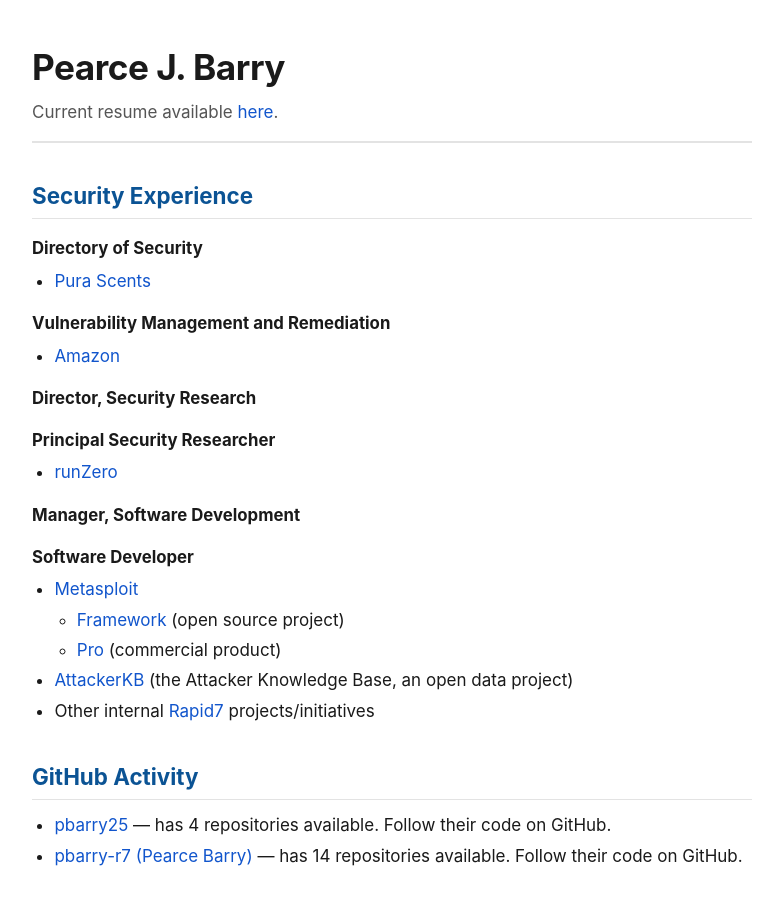
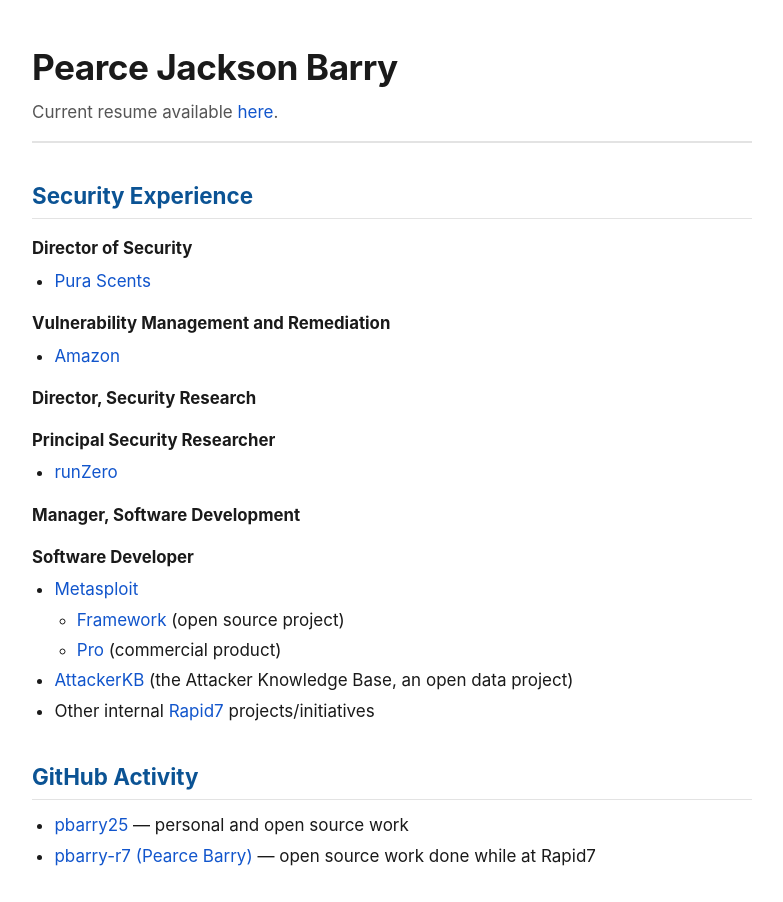
Before and after one commit to pbarry25/online_presence, a plain HTML site: page index.html in a window 1280 px wide. Shown: the top 902 px of the page, without its empty margins (248-1031 px from the left). Drawn offline with Linux system fonts and the light colour scheme.

Commit message:
Fix typo and GH section

```diff
--- a/index.html
+++ b/index.html
@@ -3,8 +3,8 @@
 <head>
   <meta charset="utf-8">
   <meta name="viewport" content="width=device-width, initial-scale=1">
-  <title>Pearce J. Barry</title>
-  <meta name="description" content="Pearce J. Barry — security professional and software developer. Experience, projects, patents, and talks.">
+  <title>Pearce Jackson Barry</title>
+  <meta name="description" content="Pearce Jackson Barry — security professional and software developer. Experience, projects, patents, and talks.">
   <link rel="stylesheet" href="style.css">
 </head>
 <body>
@@ -12,7 +12,7 @@
 
   <!-- ===================== HEADER ===================== -->
   <header class="page-header">
-    <h1>Pearce J. Barry</h1>
+    <h1>Pearce Jackson Barry</h1>
     <p class="resume">
       Current resume available
       <a href="https://pb0.us/Pearce_Barry_Resume.pdf" target="_blank" rel="noopener">here</a>.
@@ -23,7 +23,7 @@
   <section>
     <h2>Security Experience</h2>
 
-    <h3>Directory of Security</h3>
+    <h3>Director of Security</h3>
     <ul>
       <li><a href="https://pura.com/" target="_blank" rel="noopener">Pura Scents</a></li>
     </ul>
@@ -62,11 +62,11 @@
     <ul>
       <li>
         <a href="https://github.com/pbarry25" target="_blank" rel="noopener">pbarry25</a>
-        — has 4 repositories available. Follow their code on GitHub.
+        — personal and open source work
       </li>
       <li>
         <a href="https://github.com/pbarry-r7" target="_blank" rel="noopener">pbarry-r7 (Pearce Barry)</a>
-        — has 14 repositories available. Follow their code on GitHub.
+        — open source work done while at Rapid7
       </li>
     </ul>
   </section>
```
